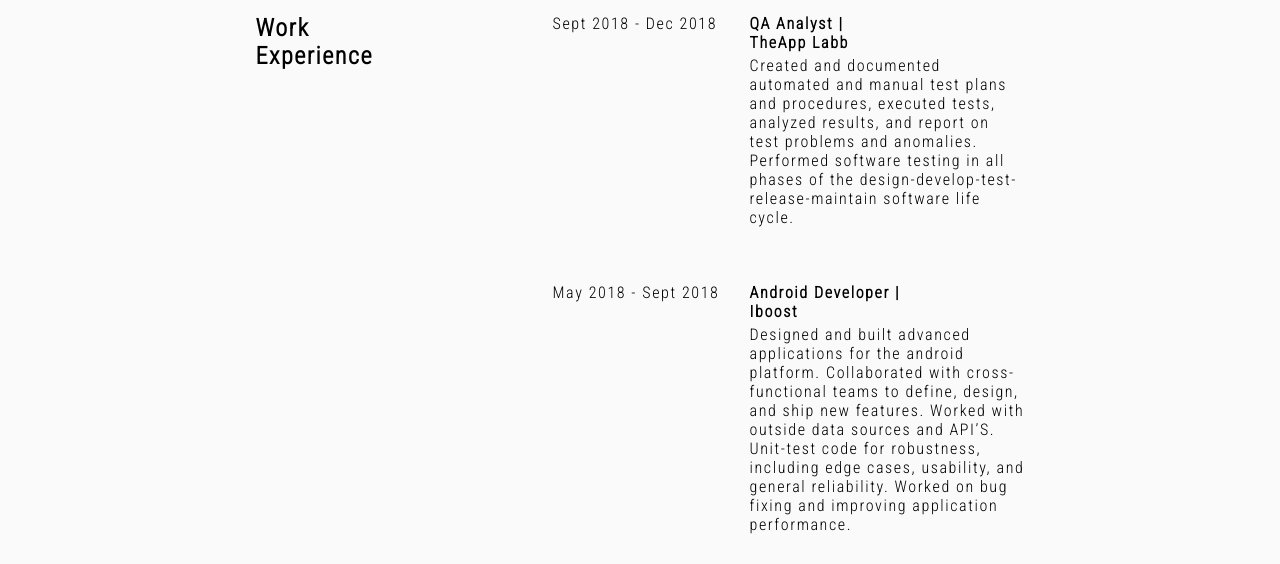
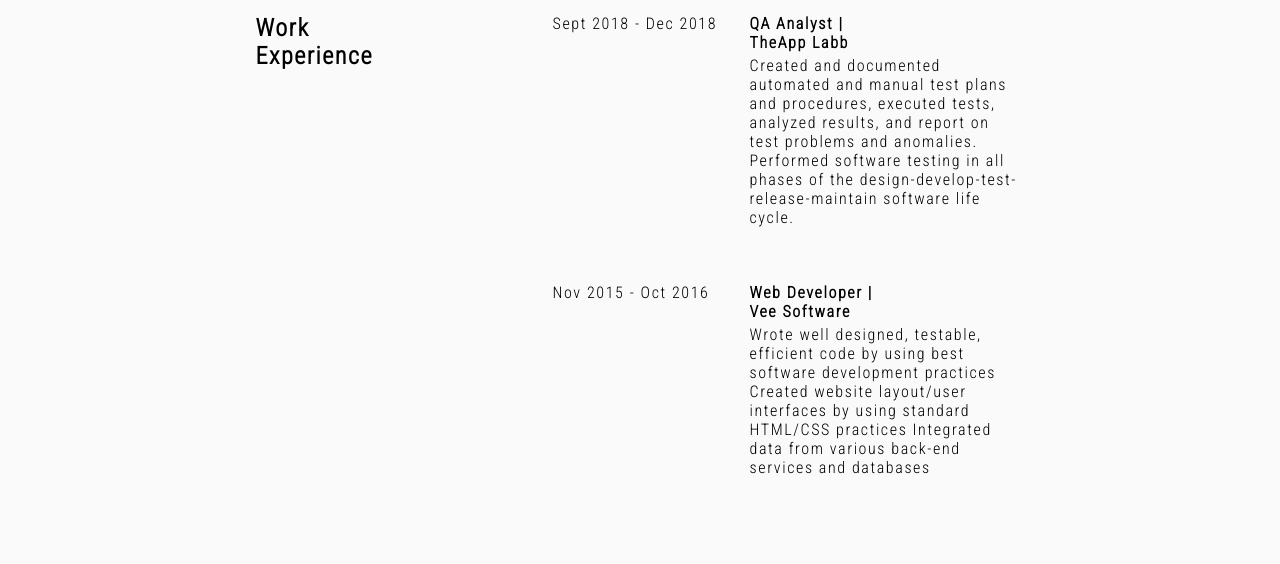
Before and after one commit to rajiv03bawa/CV, a plain HTML site: page page2.html in a window 1280 px wide. Shown: the part 236-800 px from the top of the page. Drawn offline with Linux system fonts and the light colour scheme.

Commit message:
Update page2.html

```diff
--- a/page2.html
+++ b/page2.html
@@ -51,20 +51,6 @@
                             analyzed results, and report on test problems and anomalies.
                             Performed software testing in all phases of the design-develop-test-release-maintain
                             software life cycle.
-                        </p>
-                    </div>
-                </div>
-                <div class="content">
-                    <div class="sub-content">
-                        <p>May 2018 - Sept 2018</p>
-                    </div>
-                    <div class="sub-content2">
-                        <p><b>Android Developer | <br> Iboost </b></p>
-                        <p>Designed and built advanced applications for the android platform.
-                            Collaborated with cross-functional teams to define, design, and ship new features.
-                            Worked with outside data sources and API’S.
-                            Unit-test code for robustness, including edge cases, usability, and general reliability.
-                            Worked on bug fixing and improving application performance.
                         </p>
                     </div>
                 </div>
```
